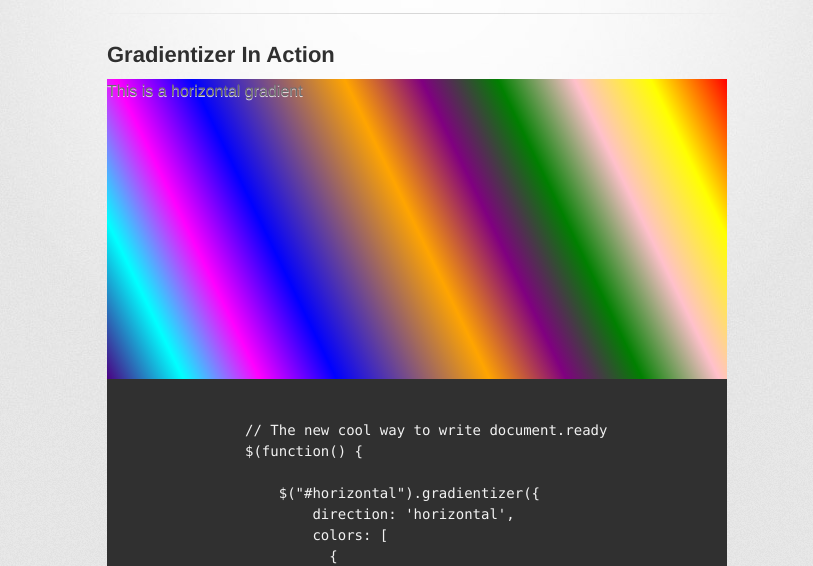
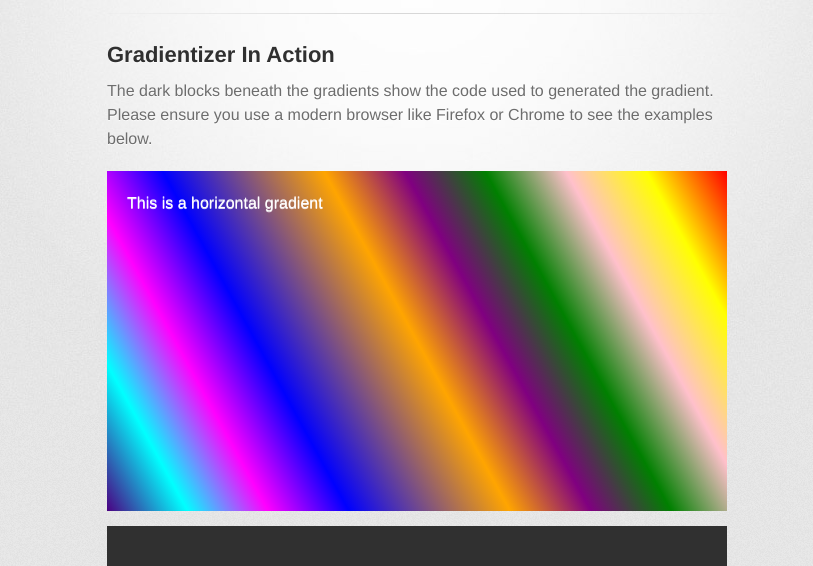
Before and after one commit to Vheissu/Gradientizer, a plain HTML site: page example.html in a window 1280 px wide. Shown: the part 160-726 px from the top of the page, without its empty margins (223-1036 px from the left). Drawn offline with nearby package versions, Linux system fonts and the light colour scheme; a web font is replaced by a local one.

Commit message:
Added in example text and some styling.

```diff
--- a/example.html
+++ b/example.html
@@ -18,7 +18,10 @@
     <style>
         #horizontal,
         #vertical {
+          color: #FFF;
+          margin-bottom: 15px;
           min-height: 300px;
+          padding: 20px;
         }
     </style>
 
@@ -83,6 +86,7 @@
         <section id="main_content">
 
         <h2>Gradientizer In Action</h2>
+        <p>The dark blocks beneath the gradients show the code used to generated the gradient. Please ensure you use a modern browser like Firefox or Chrome to see the examples below.</p>
 
         <div id="horizontal"><p>This is a horizontal gradient</p></div>
         <pre>
```
